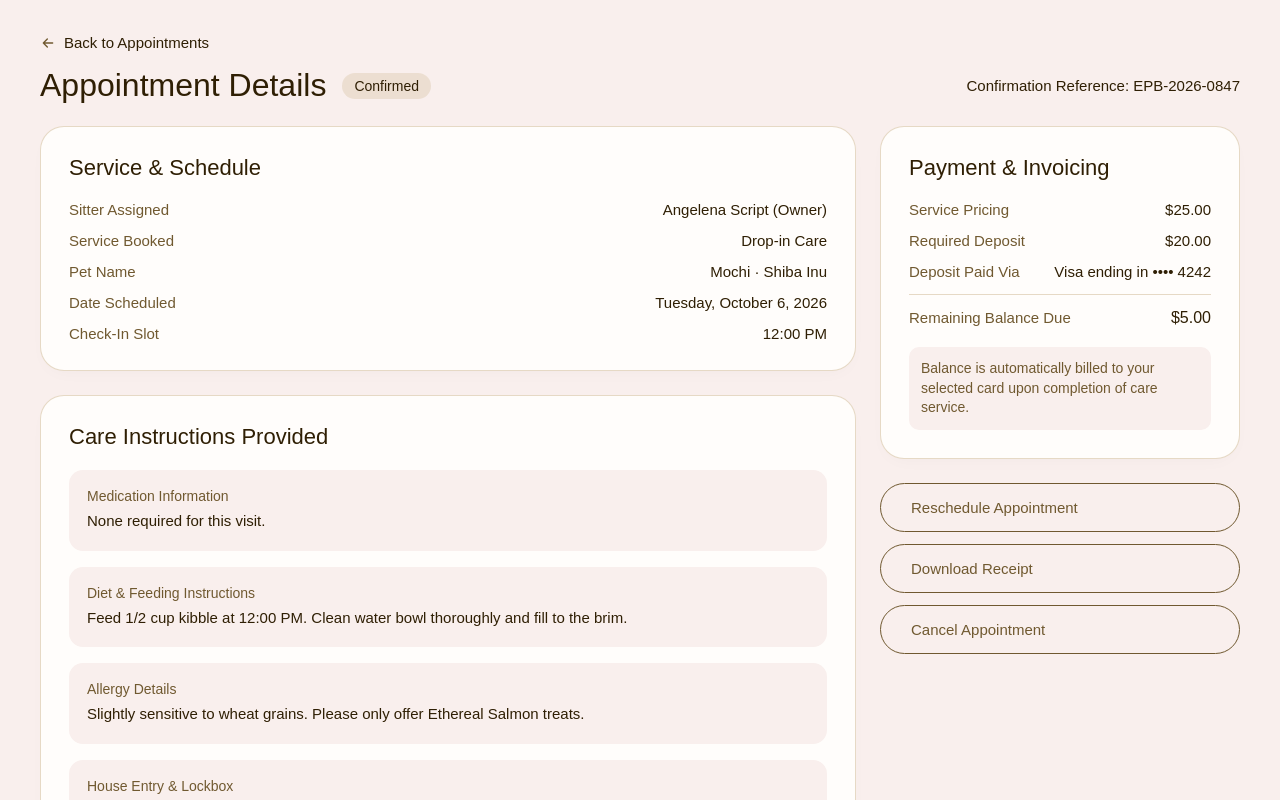
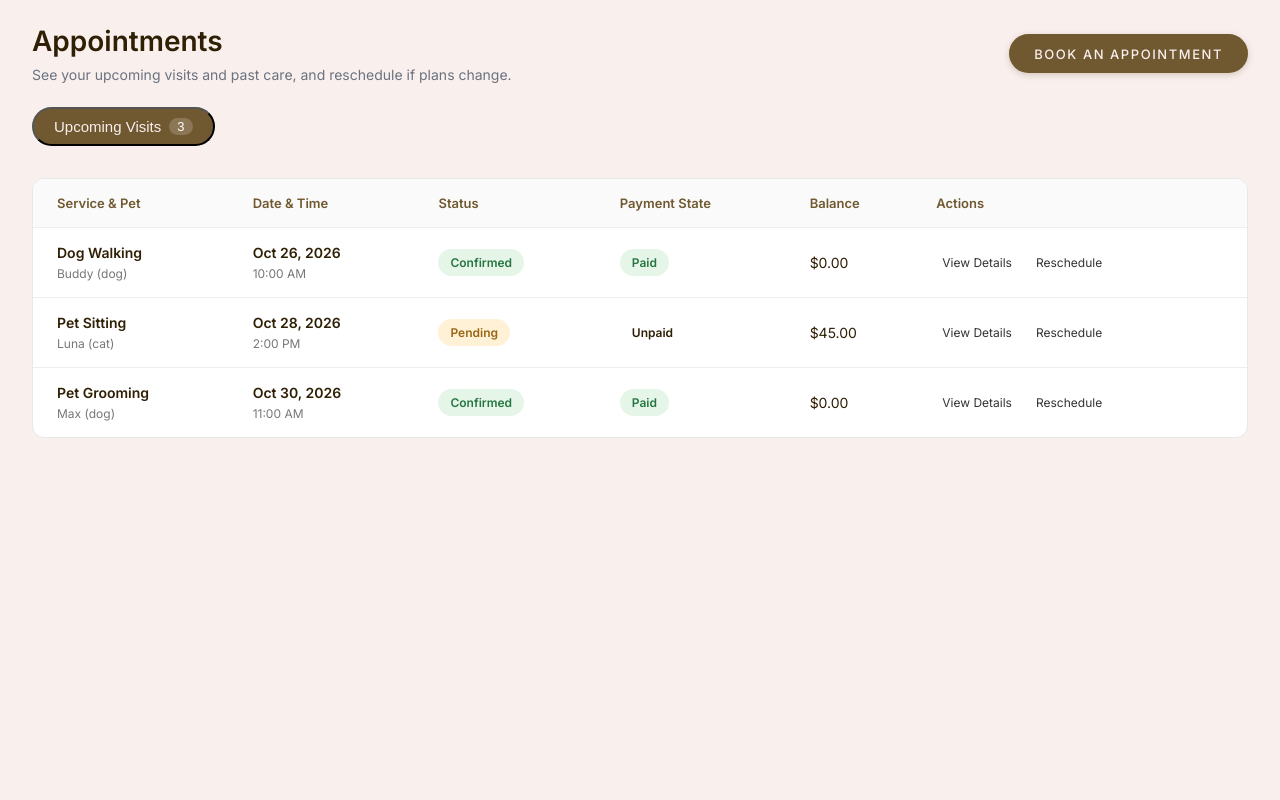
Before and after one commit to ttan815/EtherealPetSitting, a React (Vite) app in the folder client/: page /customer-dashboard in a window 1280 px wide. Shown: the top 800 px of the page. Built offline with nearby package versions, Linux system fonts and the light colour scheme; no server answers; a web font is replaced by a local one.

Commit message:
DT-257: Appointment Detail UI
feat: Upon on View Appointment, If Clicked View Detail, Swap the UI

```diff
--- a/client/src/components/customer-dashboard/view-appointment/AppointmentAction.jsx
+++ b/client/src/components/customer-dashboard/view-appointment/AppointmentAction.jsx
@@ -1,8 +1,8 @@
 import "../../../styles/customer-dashboard/view-appointment/AppointmentAction.css";
 
-function AppointmentAction({ appointment }) {
+function AppointmentAction({ appointment, setCurrentView }) {
   function handleViewDetails() {
-    console.log("View appointment:", appointment.id);
+    setCurrentView("appointment-detail");
   }
 
   function handleReschedule() {
--- a/client/src/components/customer-dashboard/view-appointment/AppointmentRow.jsx
+++ b/client/src/components/customer-dashboard/view-appointment/AppointmentRow.jsx
@@ -2,7 +2,7 @@ import AppointmentStatus from "./AppointmentStatus";
 import AppointmentAction from "./AppointmentAction";
 import "../../../styles/customer-dashboard/view-appointment/AppointmentRow.css";
 
-function AppointmentRow({ appointment }) {
+function AppointmentRow({ appointment, setCurrentView }) {
   return (
     <tr className="appointment-row">
       <td>
@@ -32,7 +32,7 @@ function AppointmentRow({ appointment }) {
       <td>{appointment.balance}</td>
 
       <td>
-        <AppointmentAction appointment={appointment} />
+        <AppointmentAction appointment={appointment} setCurrentView={setCurrentView}/>
       </td>
     </tr>
   );
--- a/client/src/components/customer-dashboard/view-appointment/AppointmentTable.jsx
+++ b/client/src/components/customer-dashboard/view-appointment/AppointmentTable.jsx
@@ -13,7 +13,7 @@ import "../../../styles/customer-dashboard/view-appointment/AppointmentTable.css
 * balance: "$0.00",
 * petType: "dog"
 */
-function AppointmentsTable( {appointments}) {
+function AppointmentsTable( {appointments, setCurrentView}) {
   return (
     <div className="appointments-table-wrapper">
       <table className="appointments-table">
@@ -33,6 +33,7 @@ function AppointmentsTable( {appointments}) {
             <AppointmentRow
               key={appointment.id}
               appointment={appointment}
+              setCurrentView={setCurrentView}
             />
           ))}
         </tbody>
--- a/client/src/components/customer-dashboard/view-appointment/ViewAppointmentSection.jsx
+++ b/client/src/components/customer-dashboard/view-appointment/ViewAppointmentSection.jsx
@@ -3,12 +3,14 @@ import ViewAppointmentHeader from "./ViewAppointmentHeader";
 import "../../../styles/customer-dashboard/view-appointment/ViewAppointmentSection.css"
 import UpcomingVisitButton from "./UpcomingVisitButton";
 import AppointmentTable from "./AppointmentTable"
+import AppointmentDetail from "./appointment-detail/AppointmentDetail";
 
-function ViewAppointmentSection() {
+function MainContent( {setCurrentView} ) {
     const [appointments, setAppointments] = useState([]);
     const [activeFilter, setActiveFilter] = useState("upcoming");
-    return(
-         <section className="view-appointment-section">
+
+    return (
+        <section className="view-appointment-section">
             <ViewAppointmentHeader/>
 
             {/* Filter Option */}
@@ -21,10 +23,18 @@ function ViewAppointmentSection() {
             </div>
 
             {/* Appointments table*/}
-            <AppointmentTable appointments={appointments}/>
+            <AppointmentTable appointments={appointments} setCurrentView={setCurrentView}/>
         </section>
-
     );
 }
 
+function ViewAppointmentSection() {
+    const [currentView, setCurrentView] = useState("main");
+
+    if(currentView === "main")
+        return <MainContent setCurrentView={setCurrentView} />;
+    else if(currentView === "appointment-detail")
+        return <AppointmentDetail />;
+}
+
 export default ViewAppointmentSection;
--- a/client/src/pages/CustomerDashboard.jsx
+++ b/client/src/pages/CustomerDashboard.jsx
@@ -1,4 +1,4 @@
-import AppointmentDetail from "../components/customer-dashboard/view-appointment/appointment-detail/AppointmentDetail"
+import ViewAppointmentSection from "../components/customer-dashboard/view-appointment/ViewAppointmentSection";
 import "../styles/customer-dashboard/CustomerDashboard.css"
 
 function CustomerDashboard() {
@@ -7,7 +7,7 @@ function CustomerDashboard() {
             {/*Navigation Bar*/}
 
             {/* Section */}
-            <AppointmentDetail/>
+            <ViewAppointmentSection/>
         </main>
     );
 }
```
